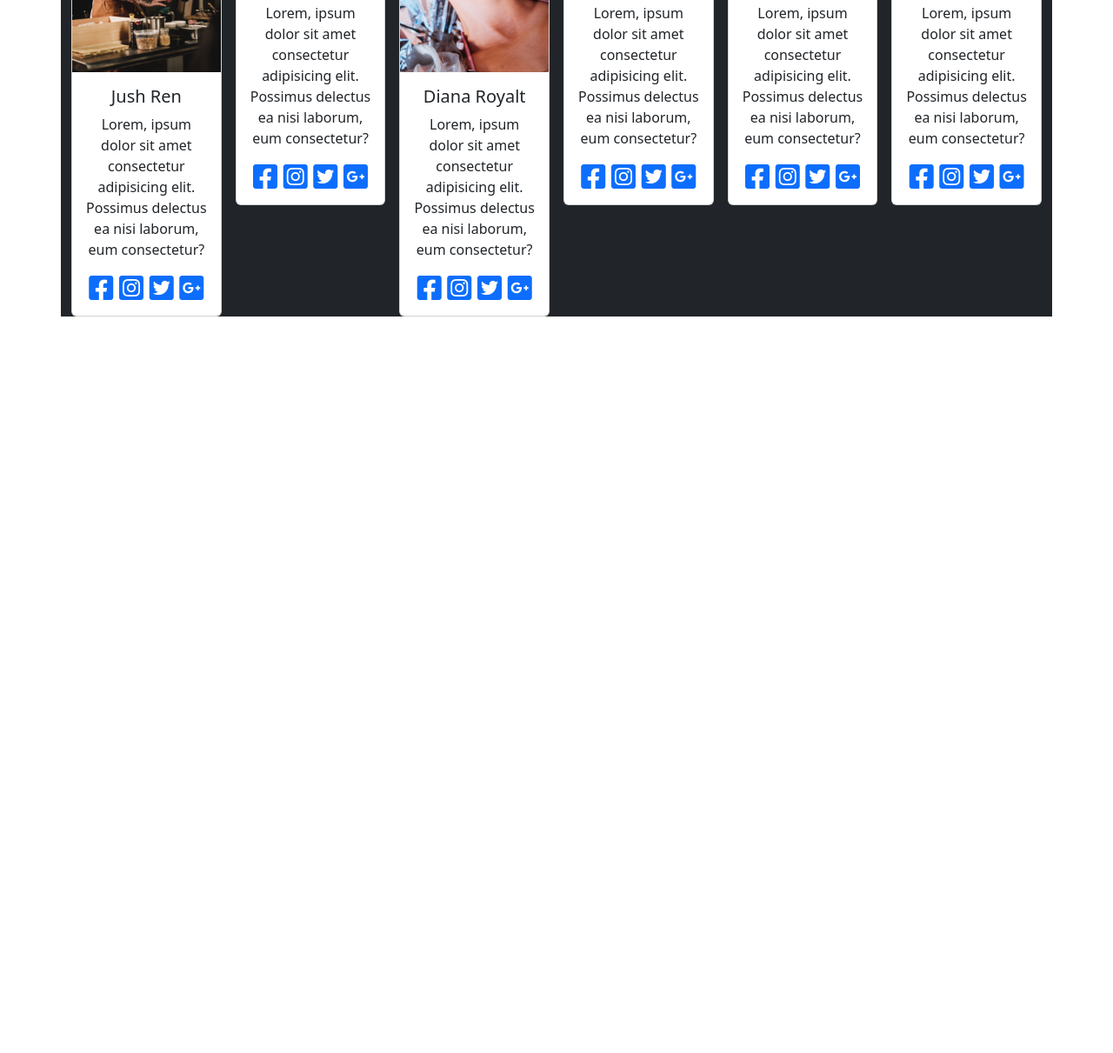
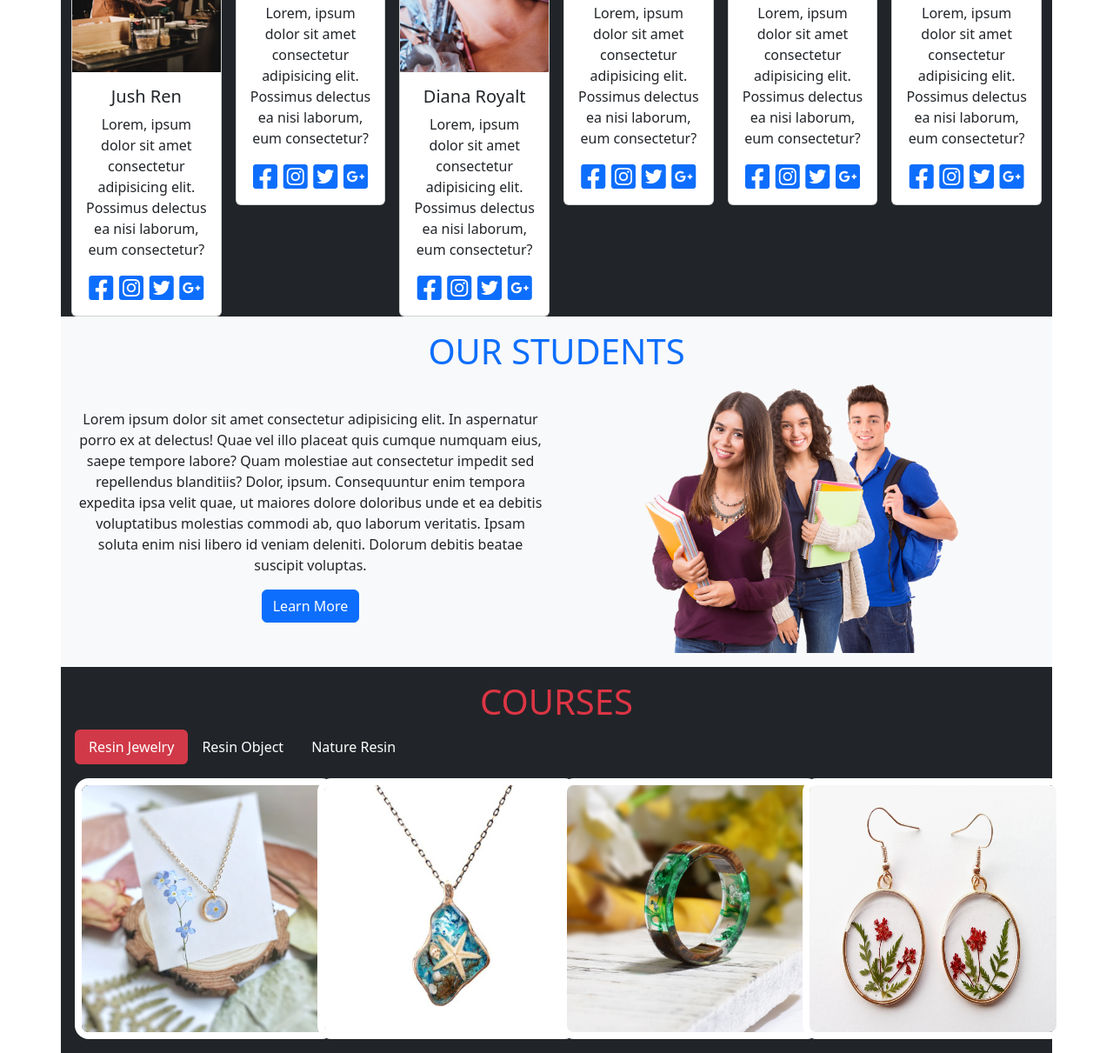
Before and after one commit to B-Oz/Bootstrap-Project, a plain HTML site: page index.html in a window 1280 px wide. Shown: the part 1331-2542 px from the top of the page at 87% size. Before the commit the page ends 1695 px from the top, so only its background shows below. Drawn offline with nearby package versions, Linux system fonts and the light colour scheme; some packages are replaced by stand-ins of ours; a script that the page names is missing.

Commit message:
students, courses

```diff
--- a/css/app.css
+++ b/css/app.css
@@ -68,7 +68,24 @@ section#instructor .socials i:hover {
 }
 /*! ----------- 4- STUDENTS SECTION ----------*/
 
+section#student img {
+  max-width: 400px;
+  min-width: 200px;
+}
+
 /*! ----------- 5- COURSES SECTION ----------- */
+.tab-content img {
+  border: 8px solid white;
+  border-radius: 1rem;
+}
+
+section#courses .nav-link.active {
+  background-color: var(--red);
+}
+
+section#courses .nav-link {
+  color: white;
+}
 
 /*! ----------- 6- CONTACT SECTION ------------ */
 
--- a/index.html
+++ b/index.html
@@ -263,13 +263,112 @@
     </div>
   </section>
    <!-- STUDENTS -->
-  <section id="students">
+  <section id="students" class="container bg-light p-3">
+<h2 class="display-6 text-primary text-center">OUR STUDENTS</h2>
+<div class="row align-items-center">
+  <div class="col-md-6">
+    <p class="tex-center " >Lorem ipsum dolor sit amet consectetur adipisicing elit. In aspernatur porro ex at delectus! Quae vel illo placeat quis cumque numquam eius, saepe tempore labore? Quam molestiae aut consectetur impedit sed repellendus blanditiis? Dolor, ipsum. Consequuntur enim tempora expedita ipsa velit quae, ut maiores dolore doloribus unde et ea debitis voluptatibus molestias commodi ab, quo laborum veritatis. Ipsam soluta enim nisi libero id veniam deleniti. Dolorum debitis beatae suscipit voluptas.</p>
+    <button class="btn btn-primary">Learn More</button>
+  </div>
+  <div class="col-md-6">
+    <img src="./img/students1.png" width="70%" alt="students">
+  </div>
+</div>
+  </section    >
+   <!-- COURSES -->
+
+
+  <section id="courses" class="container bg-dark p-3">
+<h2 class="display-6 text-danger">COURSES</h2>
+<ul class="nav nav-pills mb-3" id="pills-tab" role="tablist">
+  <li class="nav-item" role="presentation">
+    <button class="nav-link active" id="pills-home-tab" data-bs-toggle="pill" data-bs-target="#resin-jewel" type="button" role="tab" aria-controls="pills-home" aria-selected="true">Resin Jewelry</button>
+  </li>
+  <li class="nav-item" role="presentation">
+    <button class="nav-link" id="pills-profile-tab" data-bs-toggle="pill" data-bs-target="#resin-obj" type="button" role="tab" aria-controls="pills-profile" aria-selected="false">Resin Object</button>
+  </li>
+  <li class="nav-item" role="presentation">
+    <button class="nav-link" id="pills-contact-tab" data-bs-toggle="pill" data-bs-target="#nature-resin" type="button" role="tab" aria-controls="pills-contact" aria-selected="false">Nature Resin</button>
+  </li>
+
+</ul>
+<div class="tab-content" id="pills-tabContent">
+  <div class="tab-pane fade show active" id="resin-jewel" role="tabpanel" aria-labelledby="pills-home-tab" tabindex="0">
+
+ <div class="row g-2">
+  <div class="col-md-6 col-lg-3">
+    <img src="./img/kolye.webp" alt="jewel1" width="300px"height="300px" >
+  </div>
+
+  <div class="col-md-6 col-lg-3">
+     <img src="./img/reçine kolye.jpg" alt="jewel1" width="300px" height="300px" >
+  </div>
+
+  <div class="col-md-6 col-lg-3">
+    <img src="./img/reçine yüzük.jpg" alt="jewel1"  width="300px" height="300px">
+  </div>
+
+   <div class="col-md-6 col-lg-3">
+     <img src="./img/küpe.webp" alt="jewel1"  width="300px"  height="300px">
+    </div>
+  </div>
+</div>
+
+
+
+  <div class="tab-pane fade" id="resin-obj" role="tabpanel" aria-labelledby="pills-profile-tab" tabindex="0">
+    <div class="row g-2">
+      <div class="col-md-6 col-lg-3">
+        <img src="./img/obje (4).jpg"   alt="obj1" width="300px"height="300px" >
+      </div>
+
+      <div class="col-md-6 col-lg-3">
+         <img src="./img/obje (1).jpg" alt="obj1" width="300px" height="300px" >
+      </div>
+
+      <div class="col-md-6 col-lg-3">
+        <img src="./img/obje (3).jpg" alt="obj1"  width="300px" height="300px">
+      </div>
+
+       <div class="col-md-6 col-lg-3">
+         <img src="./img/obje (2).jpg" alt="obj1"  width="300px"  height="300px">
+        </div>
+      </div>
+
+  </div>
+
+
+
+  <div class="tab-pane fade" id="nature-resin" role="tabpanel" aria-labelledby="pills-contact-tab" tabindex="0">
+
+    <div class="row g-2">
+      <div class="col-md-6 col-lg-3">
+        <img src="./img/ddoğal reçine 6.jpg" alt="jewel1" width="300px"height="300px" >
+      </div>
+
+      <div class="col-md-6 col-lg-3">
+         <img src="./img/doğal reçine.jpg" alt="jewel1" width="300px" height="300px" >
+      </div>
+
+      <div class="col-md-6 col-lg-3">
+        <img src="./img/doğal reçine1.jpg" alt="jewel1"  width="300px" height="300px">
+      </div>
+
+       <div class="col-md-6 col-lg-3">
+         <img src="./img/doğal reçine4.jpg" alt="jewel1"  width="300px"  height="300px">
+        </div>
+      </div>
+  </div>
+
+</div>
+
 
   </section>
-   <!-- COURSES -->
-  <section id="courses"></section>
    <!-- CONTACT -->
-  <section id="contact"></section>
+  <section id="contact">
+
+
+  </section>
 </main>
     <!-- FOOTER -->
 <footer></footer>
```
Also changed, not shown: img/ddoğal reçine 6.jpg (added), img/doğal reçine.jpg (added), img/doğal reçine1.jpg (added), img/doğal reçine4.jpg (added), img/kolye.webp (added), img/küpe 2.jpg (added), img/küpe.webp (added), img/reçine kolye.jpg (added), img/reçine yüzük.jpg (added), img/set.jpg (added), 4 other files.
